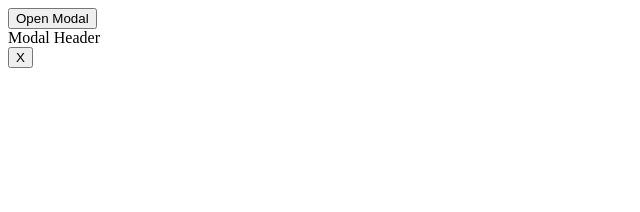
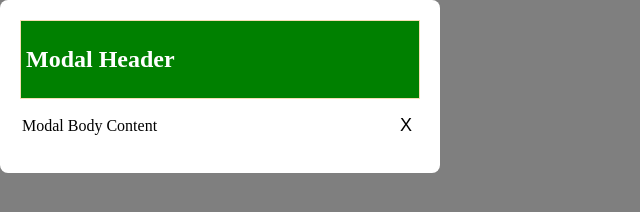
Before and after one commit to acciojob/modal-magic-SandeepKumarSolanki, a website: page main.html in a window 1280 px wide. Both pictures are taken after a click on the button "Open Modal". Shown: the whole page, without its empty margins (0-640 px from the left). Drawn offline with Linux system fonts and the light colour scheme.

Commit message:
created a submission

```diff
--- a/main.html
+++ b/main.html
@@ -9,13 +9,17 @@
 
 <body>
 
-	<button class='modal'>Open Modal</button>
-
-
-	<div class='modal-body'>
-		<div>Modal Header</div>
-		<button class='close-modal'>X</button>
-	</div>
+	<button id="openModal">Open Modal</button>
+	<div class="modal" >
+		<div class="modal-content">
+			<div class="modal-header">
+				<h2>Modal Header</h2>
+			</div>
+			<div class="modal-body">
+				<p>Modal Body Content</p>
+				<button class="close-modal">X</button>
+			</div>
+		</div>
 	<!-- the entire body must be written by student -->
     <script type="text/javascript" src="./script.js">
 </script>
--- a/script.js
+++ b/script.js
@@ -1,21 +1,22 @@
 //your JS code here. If required.
 
-let openModal = document.getElementsByClassName('modal');
-let modalBody = document.getElementsByClassName('modal-body')
-let closeBtn = document.getElementsByClassName('close-modal');
+// Get the modal element and buttons
+const openModalBtn = document.getElementById('openModal');
+const modal = document.querySelector('.modal');
+const closeModalBtn = document.querySelector('.close-modal');
 
-openModal.addEventListener('click' , ()=>{
-	modalBody.style.display='block';
+openModalBtn.addEventListener("click" , ()=>{
+	modal.style.display = 'block';
 })
 
-function closeModal() {
-	modalBody.style.display='none';
+function closeModal(){
+	modal.style.display = 'none';
 }
 
-closeBtn.addEventListener('click',closeModal);
+closeModalBtn.addEventListener('click' , closeModal);
 
-window.addEventListner('click', (e)=>{
-	if(e.target === modal){
+window.addEventListener('click' , (event)=>{
+	if(event.target === modal){
 		closeModal();
 	}
 })
--- a/styles.css
+++ b/styles.css
@@ -1,4 +1,50 @@
 /*  your css code here. If applicable */
-.modal-body{
-	display:'none'
+/* Hide the modal by default */
+.modal {
+
+  display: none;  /* Hide the modal initially */
+  position: fixed;
+
+  top: 0;
+  left: 0;
+  width: 100%;
+  height: 100%;
+  background-color: rgba(0, 0, 0, 0.5);  /* Transparent background */
+  justify-content: center;
+  align-items: center;
 }
+
+/* Modal content box */
+.modal-content {
+  background-color: white;
+  padding: 20px;
+  border-radius: 8px;
+  width: 400px;
+  position: relative;
+}
+
+/* Modal header */
+.modal-header {
+	background-color : green;
+	color : white;
+	border : 1px solid wheat;
+	padding : 5px;
+	align-items: center;
+}
+
+
+
+/* Modal body */
+.modal-body {
+	display : flex;
+	justify-content : space-between;
+	padding : 2px;
+}
+
+/* Close button style */
+.close-modal {
+  border: none;
+  background: none;
+  font-size: 18px;
+  cursor: pointer;
+}
```
